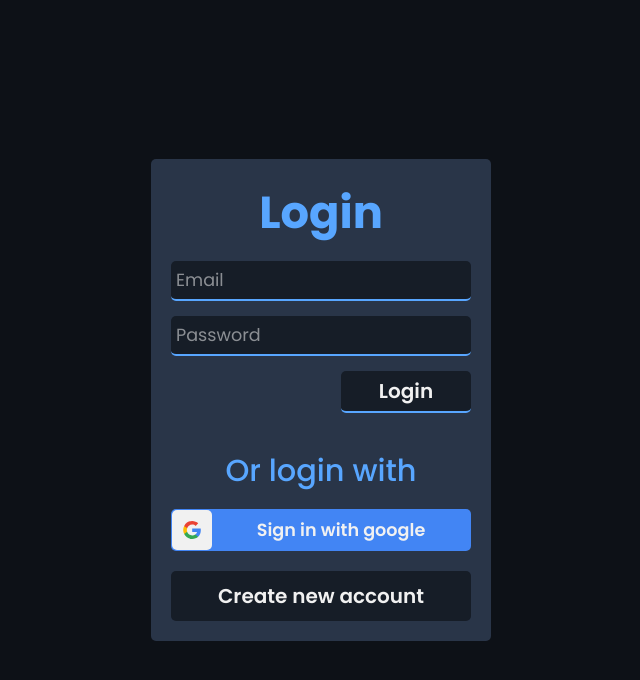
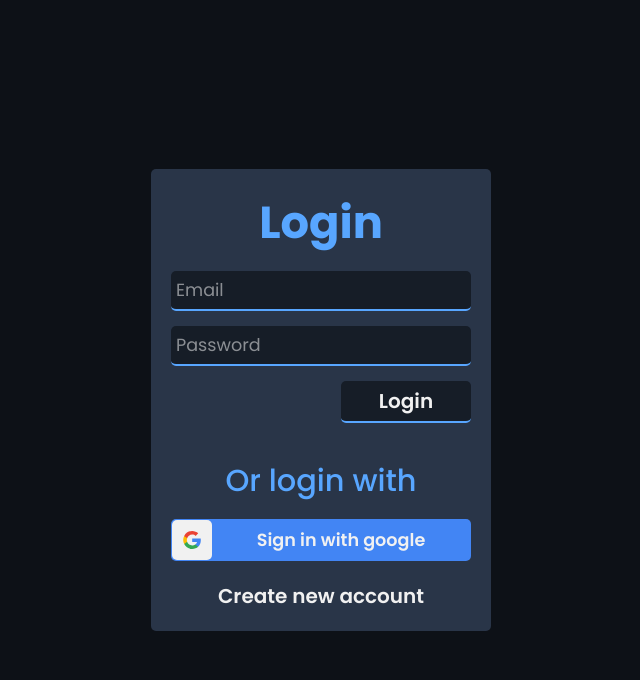
Before and after one commit to JuanWebDeveloper/Virtual-Note-Diary, a React (Create React App) app: page /auth/login in a window 1280 px wide. Shown: the top 680 px of the page, without its empty margins (319-959 px from the left). Built offline with nearby package versions, Linux system fonts and the light colour scheme.

Commit message:
Styles: The styles of the form links have been changed

```diff
--- a/src/assets/styles/components/_auth.scss
+++ b/src/assets/styles/components/_auth.scss
@@ -64,6 +64,20 @@
 			}
 		}
 	}
+
+	.auth__link {
+		color: $text_color;
+		font-size: $font_size_button;
+		font-weight: $font_weight_button;
+		text-align: center;
+		text-decoration: none;
+		transition: $transition;
+
+		&:hover {
+			letter-spacing: 1px;
+			color: $title_color;
+		}
+	}
 }
 
 .auth__social-networks {
--- a/src/components/auth/LoginView.js
+++ b/src/components/auth/LoginView.js
@@ -22,7 +22,7 @@ export const LoginView = () => {
 						</div>
 					</div>
 
-					<Link to='/auth/register' className='button'>
+					<Link to='/auth/register' className='auth__link'>
 						Create new account
 					</Link>
 				</form>
--- a/src/components/auth/RegisterView.js
+++ b/src/components/auth/RegisterView.js
@@ -12,7 +12,7 @@ export const RegisterView = () => {
 					<input type='password' name='passwordConfirm' placeholder='Confirm password' className='auth__form-input' />
 					<button className='auth__form-button'>Register</button>
 
-					<Link to='/auth/login' className='button'>
+					<Link to='/auth/login' className='auth__link'>
 						Already registered?
 					</Link>
 				</form>
```
